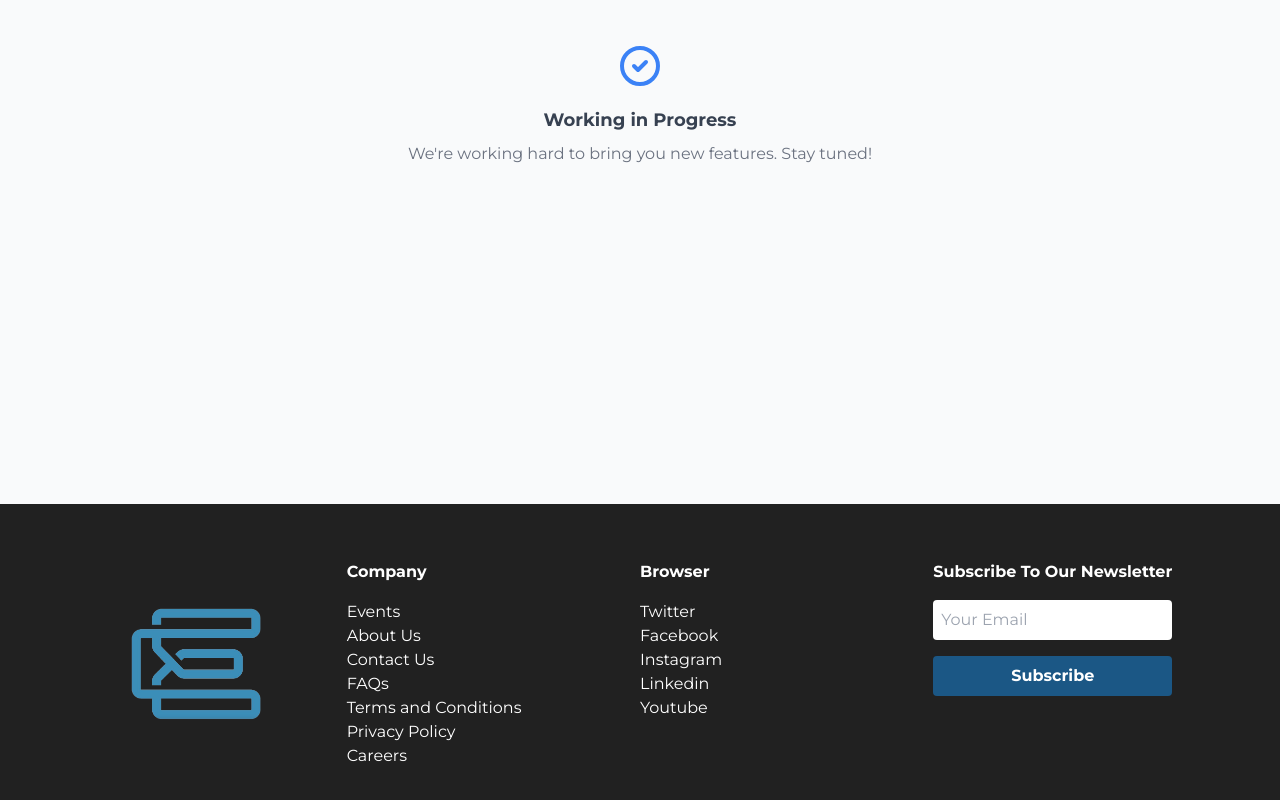
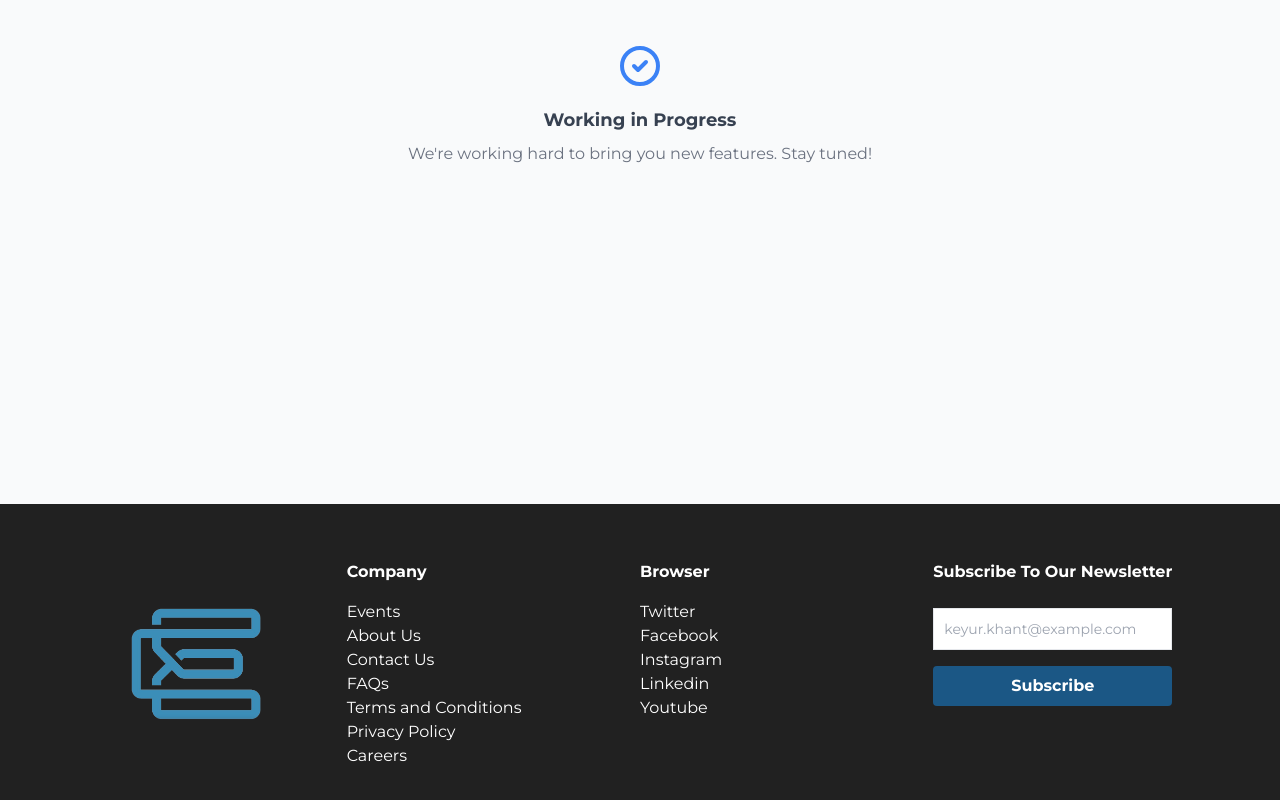
Before and after one commit to Ahar28/Eventify, a React (Create React App) app in the folder client-app/: page /events/1 in a window 1280 px wide. Shown: the part 376-1176 px from the top of the page. Built offline with nearby package versions, Linux system fonts and the light colour scheme.

Commit message:
fix: footer fixes

```diff
--- a/client-app/src/components/Footer/index.tsx
+++ b/client-app/src/components/Footer/index.tsx
@@ -1,5 +1,5 @@
 /* eslint-disable jsx-a11y/anchor-is-valid */
-import React from 'react';
+import React, { useState } from 'react';
 import Container from '../Container';
 import { logo_2 } from '../../assets/home';
 import { Link } from 'react-router-dom';
@@ -28,6 +28,23 @@ const connectLinks: LinkData[] = [
 ];
 
 const Footer: React.FC = () => {
+    const [email, setEmail] = useState('');
+    const [error, setError] = useState('');
+
+    const validateEmail = (email: string) => {
+        return /\S+@\S+\.\S+/.test(email);
+    };
+
+    const handleSubmit = (e: React.MouseEvent<HTMLButtonElement, MouseEvent>) => {
+        e.preventDefault();
+        if (validateEmail(email)) {
+            console.log('Email is valid:', email);
+            setError('');
+        } else {
+            setError('Please enter a valid email address.');
+        }
+    };
+
     return (
         <footer className="bg-[#212121] py-14 text-white">
             <Container>
@@ -51,14 +68,20 @@ const Footer: React.FC = () => {
                     </div>
                     <div>
                         <h1 className="font-bold capitalize sm:pt-0 pt-8 pb-4">Subscribe to our newsletter</h1>
-                        <form className="flex flex-col gap-4">
+                        <form className="flex flex-col gap-4" onSubmit={(e) => e.preventDefault()}>
                             <input
                                 type="email"
-                                placeholder="Your Email"
-                                className="p-2 rounded"
+                                name="email"
+                                id="email"
+                                value={email}
+                                onChange={(e) => setEmail(e.target.value)}
+                                className="border border-black-300 text-sm text-black focus:border-black-100 block w-full p-2.5 mt-2"
+                                placeholder="keyur.khant@example.com"
                             />
+                            {error && <p className="text-red-500 text-xs mt-1">{error}</p>}
                             <button
-                                type="submit"
+                                type="button"
+                                onClick={handleSubmit}
                                 className="bg-button-primary hover:bg-button-primary-hover text-white font-bold py-2 px-4 rounded"
                             >
                                 Subscribe
--- a/client-app/src/components/Navbar/index.tsx
+++ b/client-app/src/components/Navbar/index.tsx
@@ -24,7 +24,9 @@ const Navbar: React.FC = () => {
       <Container>
         <div className="flex items-center justify-between h-16">
           <div className="flex gap-4 items-center">
-            <img className="h-[40px] w-[140px]" src={logo} alt="Workflow" />
+            <Link to="/">
+              <img className="h-[40px] w-[140px]" src={logo} alt="Workflow" />
+            </Link>
             <div className="hidden md:block">
               <div className="ml-10 flex items-baseline space-x-4">
                 {navLinks.map((link) => (
@@ -36,7 +38,7 @@ const Navbar: React.FC = () => {
             </div>
           </div>
 
-          <Link to="/" className="hidden md:block hover:bg-button-primary hover:text-white px-4 py-1 rounded-md text-sm">
+          <Link to="/login" className="hidden md:block hover:bg-button-primary hover:text-white px-4 py-1 rounded-md text-sm">
             Log In / Signup
           </Link>
           <button
@@ -62,7 +64,7 @@ const Navbar: React.FC = () => {
                 </Link>
               ))}
               <Link
-                to="/profile/neo"
+                to="/login"
                 className="bg-button-primary text-white block px-3 py-2 rounded-md text-base font-medium"
               >
                 Log In / Signup
```
Also changed, not shown: 1 other file (tests, documents, lock files or other folders).
